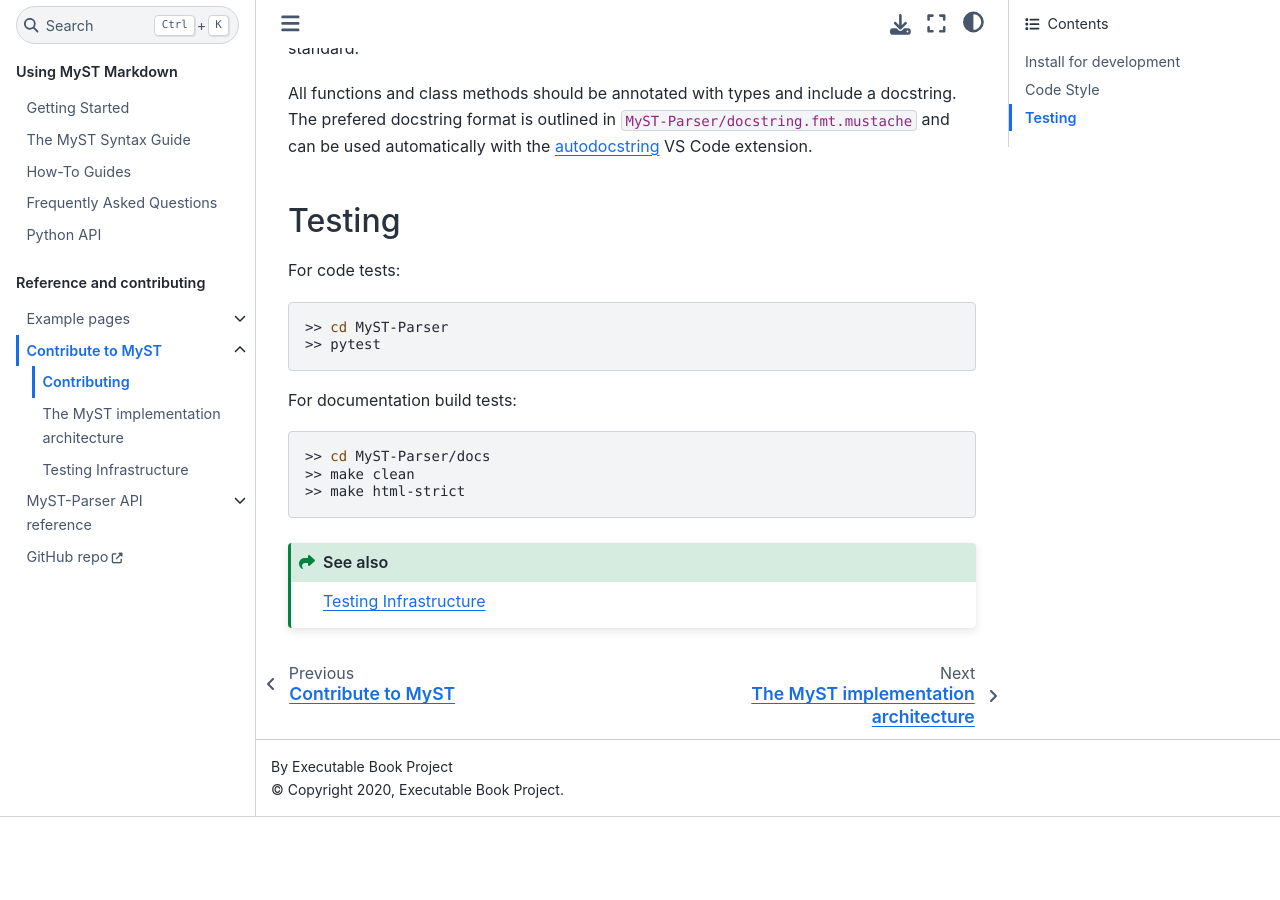
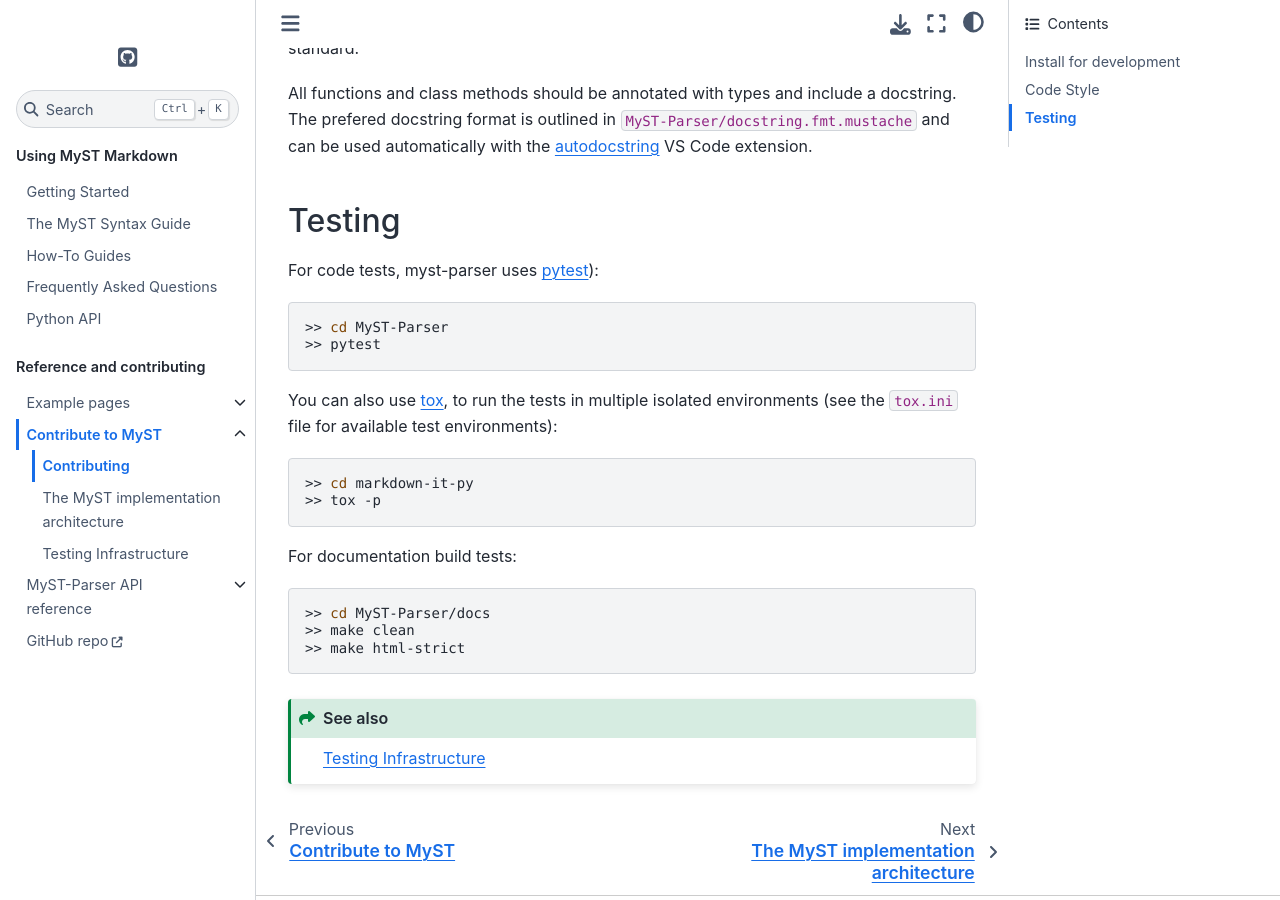
Before and after one commit to executablebooks/MyST-Parser, a Sphinx documentation site: the page built from docs/develop/contributing.md, in a window 1280 px wide and 900 px high, scrolled down 951 px. Built offline with Sphinx 7.4.7 and the Sphinx Book theme 1.1.4, drawn with Linux system fonts in a browser that asks for light colours; before the commit the page ends 1768 px from its top, so only the background shows below that.

Commit message:
Update contributing.md

````diff
--- a/docs/develop/contributing.md
+++ b/docs/develop/contributing.md
@@ -49,11 +49,18 @@
 
 ## Testing
 
-For code tests:
+For code tests, myst-parser uses [pytest](https://docs.pytest.org)):
 
 ```shell
 >> cd MyST-Parser
 >> pytest
+```
+
+You can also use [tox](https://tox.readthedocs.io), to run the tests in multiple isolated environments (see the `tox.ini` file for available test environments):
+
+```shell
+>> cd markdown-it-py
+>> tox -p
 ```
 
 For documentation build tests:
````
